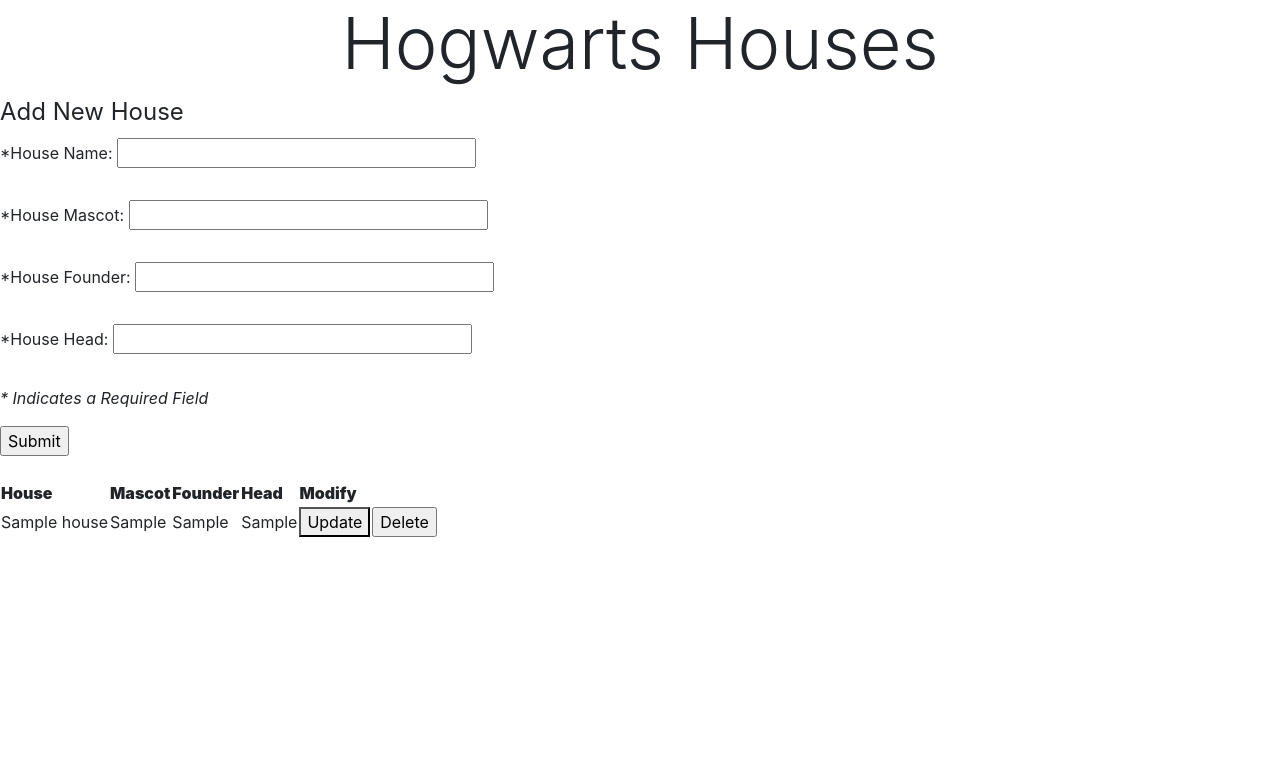
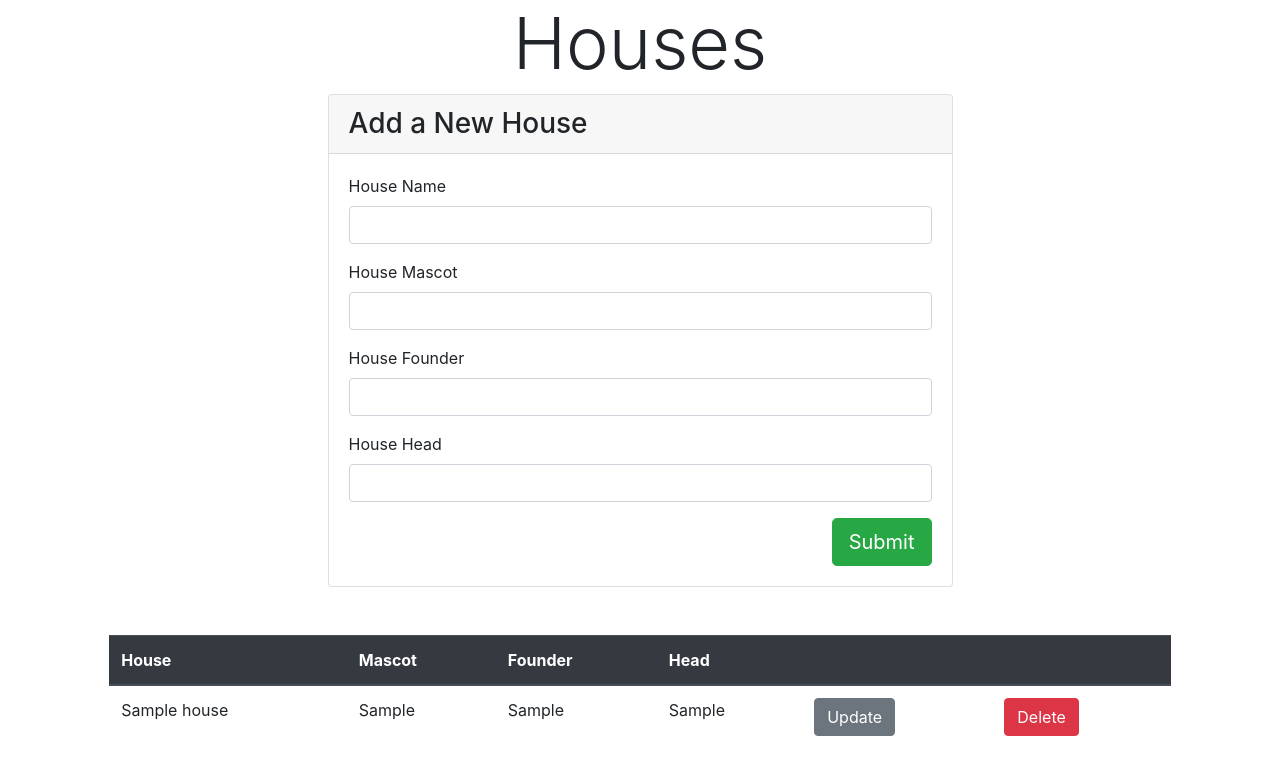
Before and after one commit to RichardVN/Hogwarts-Wizarding-Portal, a Flask app: page /houses in a window 1280 px wide. Shown: the part 56-820 px from the top of the page. Before the commit the page ends 593 px from the top, so only its background shows below. Run offline with Flask 2, Linux system fonts and the light colour scheme; tables that the repository leaves empty hold one stand-in row (values such as "Sample post"); some libraries are stand-ins or nearby versions.

Commit message:
bootstrap style houses

```diff
--- a/templates/houses.html
+++ b/templates/houses.html
@@ -1,108 +1,59 @@
 {% extends 'base.html' %}
 {% set active_page = 'houses' %}
 {% block title %}Houses{% endblock%}
-{% block pageheader %} Hogwarts Houses {% endblock %}
+{% block pageheader %} Houses {% endblock %}
 {%block content%}
 
-<form action='/houses' method="post" class=addform>
-   <fieldset>
-      <legend>Add New House</legend>
+<div class="row justify-content-center my-2">
+   <div class="col-md-6">
+      <!-- form card login -->
+      <div class="card ">
+            <div class="card-header">
+               <h3 class="mb-0">Add a New House</h3>
+            </div>
+            <div class="card-body">
+               <form action='/houses' method="post" class="addform">
+                  <div class="form-group">
+                     <label for="">House Name</label>
+                     <input class="form-control" type="text" name="name" required>
+                  </div>
+                  <div class="form-group">
+                     <label for="">House Mascot</label>
+                      <input class="form-control" type="text" name="mascot" required>
 
-      <fieldset>
-         <label>*House Name:
-            <input type="text" name="name" size="30" maxlength="100" required>
-         </label>
-         <br />
-      </fieldset>
-      <br />
+                  </div>
+                  <div class="form-group">
+                     <label for="">House Founder</label>
+                     <input class="form-control" type="text" name="founder" required>
 
-      <fieldset>
-         <label>*House Mascot:
-            <input type="text" name="mascot" size="30" maxlength="100" required>
-         </label>
-         <br />
-      </fieldset>
-      <br />
-      <fieldset>
-         <label>*House Founder:
-            <input type="text" name="founder" size="30" maxlength="100" required>
-         </label>
-         <br />
-      </fieldset>
-      <br />
-      <fieldset>
-         <label>*House Head:
-            <input type="text" name="head" size="30" maxlength="100" required>
-         </label>
-         <br />
-      </fieldset>
-      <br />
-      <p> <i>* Indicates a Required Field </i> </p>
+                  </div>
+                  <div class="form-group">
+                     <label for="">House Head</label>
+                    <input class="form-control" type="text" name="head" required>
+
+                  </div>
                   <input type="hidden" value="add" name="post_type">
-      <input type="submit" value="Submit">
-   </fieldset>
+                  <button type="submit" class="btn btn-success btn-lg float-right">Submit</button>
                </form>
-<br />
-
-<!--       <table>
-         <caption></caption>
-         <thead>
-            <tr>
-               <th><b>House </b></th>
-               <th><b>Mascot</b></th>
-               <th><b>Founder</b></th>
-               <th><b>Head</b></th>
-               <th colspan="2"><b>Modify</b></th>
-            </tr>
-         </thead>
-         <tbody>
-            <tr>
-               <td>Gryffindor</td>
-               <td>Lion</td>
-               <td>Godric Gryffindor</td>
-               <td>Minerva McGonagall</td>
-               <td><button onclick="window.location.href = 'update_houses';">Edit</button></td>
-               <td><button onclick="window.location.href = 'houses';">Delete</button></td>
-            </tr>
-            <tr>
-               <td>Slytherin</td>
-               <td>Serpent</td>
-               <td>Remus Lupin</td>
-               <td>Severus Snape</td>
-               <td><button onclick="window.location.href = 'update_houses';">Edit</button></td>
-               <td><button onclick="window.location.href = 'houses';">Delete</button></td>
-            </tr>
-            <tr>
-               <td>Hufflepuff</td>
-               <td>Badger</td>
-               <td>Helga Hufflepuff</td>
-               <td>Pomona Sprout</td>
-               <td><button onclick="window.location.href = 'update_houses';">Edit</button></td>
-               <td><button onclick="window.location.href = 'houses';">Delete</button></td>
-            </tr>
-            <tr>
-               <td>Ravenclaw</td>
-               <td>Eagle</td>
-               <td>Rowena Ravenclaw</td>
-               <td>Filius Flitwick</td>
-               <td><button onclick="window.location.href = 'update_houses';">Edit</button></td>
-               <td><button onclick="window.location.href = 'houses';">Delete</button></td>
-            </tr>
+            </div>
+            <!--/card-block-->
+         </div>
+         <!-- /form card login -->
+   </div>
+</div>
 
 
-         </tbody>
-      </table> -->
-
 <!-- Table populated from database using SELECT -->
-<table>
-   <caption></caption>
-   <thead>
+<div class="row justify-content-center mt-5">
+   <div class="col-md-10">
+      <table class="table table-hover">
+         <thead class="thead-dark">
             <tr>
-         <th><b>House </b></th>
-         <th><b>Mascot</b></th>
-         <th><b>Founder</b></th>
-         <th><b>Head</b></th>
-         <th colspan="2"><b>Modify</b></th>
+               <th>House</th>
+               <th>Mascot</th>
+               <th>Founder</th>
+               <th>Head</th>
+               <th colspan="2"></th>
             </tr>
          </thead>
          <tbody>
@@ -112,18 +63,23 @@
                <td>{{ house.mascot }}</td>
                <td>{{ house.founder }}</td>
                <td>{{ house.head }}</td>
-         <td><button onclick=window.location.href="/update-house/{{ house.id }}">Update</button></td>
+               <td>
+                  <button class="btn btn-secondary" onclick="window.location.href='/update-house/{{ house.id }}';">Update</button>
+               </td>
                <td>
                   <form action="/houses" method="post">
-               <input type="hidden" value={{house.id}} name="delete_id">
+                     <input type="hidden" value={{ house.id }} name="delete_id">
                      <input type="hidden" value="delete" name="post_type">
-               <input type="submit" value="Delete" />
+                     <button type="submit" class="btn btn-danger">Delete</button>
                   </form>
                </td>
             </tr>
             {% endfor %}
-
          </tbody>
       </table>
+   </div>
+</div>
+
 
 {% endblock %}
+<!-- end content -->
--- a/templates/students.html
+++ b/templates/students.html
@@ -20,15 +20,15 @@
                <form action='/students' method="post" class="addform">
                   <div class="form-group">
                      <label for="">First Name</label>
-                     <input class="form-control" type="text" name="first_name" size="30" maxlength="100" required>
+                     <input class="form-control" type="text" name="first_name" required>
                   </div>
                   <div class="form-group">
                      <label for="">Last Name</label>
-                     <input class="form-control" type="text" name="last_name" size="30" maxlength="100" required>
+                     <input class="form-control" type="text" name="last_name" required>
                   </div>
                   <div class="form-group">
                      <label for="">Birthdate</label>
-                     <input class="form-control" type="date" name="birthdate" size="30" maxlength="100" required>
+                     <input class="form-control" type="date" name="birthdate" required>
                   </div>
                   <div class="form-group">
                      <label for="year">*Student Year:</label>
```
Also changed, not shown: templates/update_houses.html (+46 -42 lines). Lines whose indentation alone changed are shown as unchanged.
